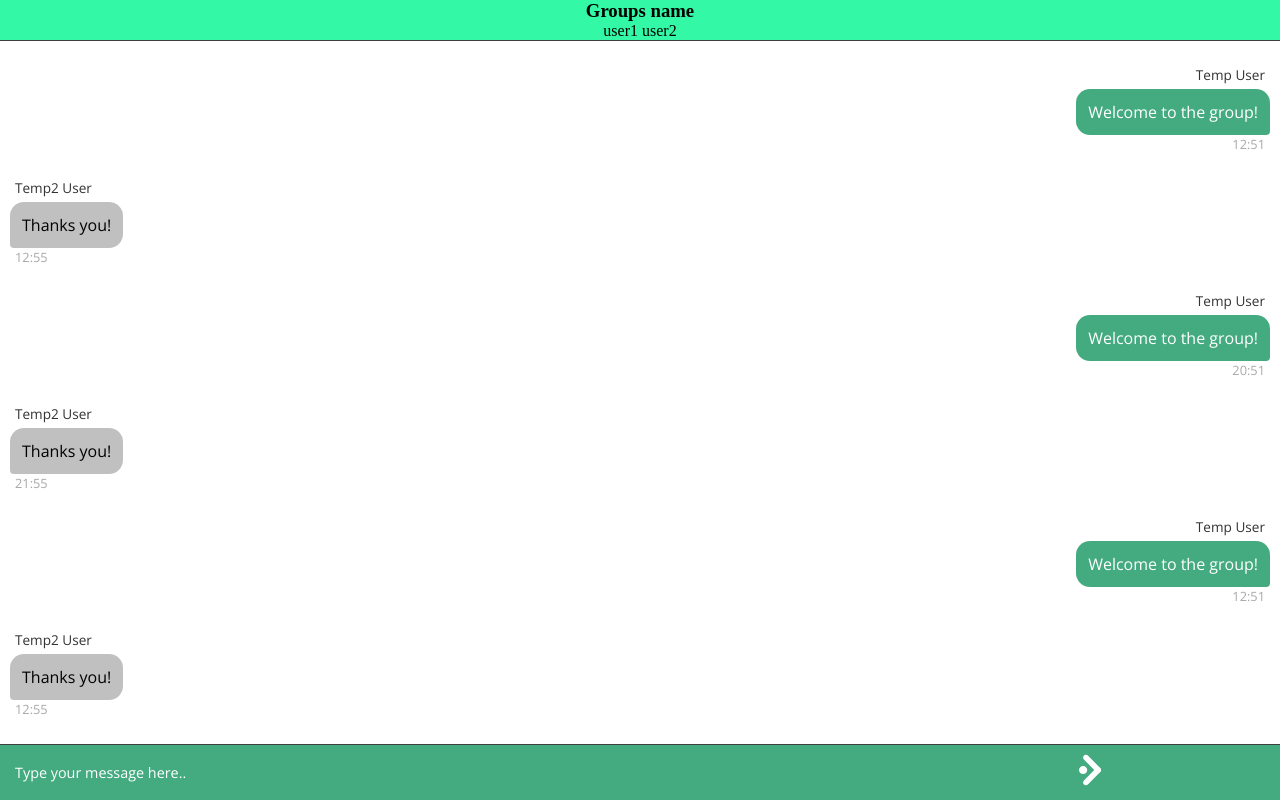
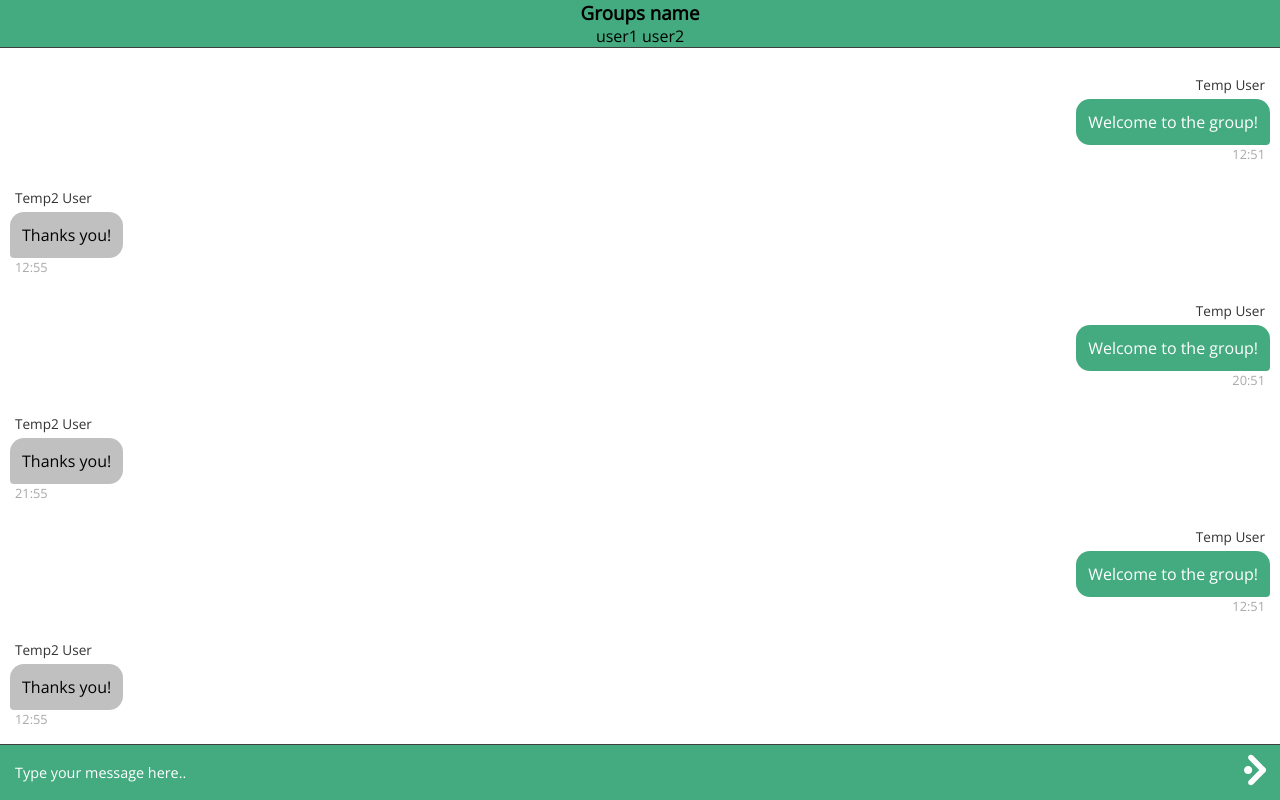
Before and after one commit to valtterikodisto/pigeon, a React (Create React App) app in the folder pigeon-frontend/: page / in a window 1280 px wide. Built offline with nearby package versions, Linux system fonts and the light colour scheme; data requests are answered from the project's data file.

Commit message:
Moved send button, changed headers color and font.

```diff
--- a/pigeon-frontend/src/components/App.css
+++ b/pigeon-frontend/src/components/App.css
@@ -9,7 +9,7 @@
   grid-template-areas:
   'header'
   'main';
-  grid-template-rows: 50px;
+  grid-template-rows: 60px;
   height: 100vh;
   width: 100%;
 }
@@ -26,7 +26,8 @@
   top: 0;
   width: 100%;
   border-bottom: 1px solid #3f3f3f;
-  background-color: #33f8a6;
+  background-color: #44ab80;
+  font-family: 'Open Sans', sans-serif;
 }
 
 .header-container {
@@ -49,7 +50,7 @@
 .message-form-container {
   position: fixed;
   display: grid;
-  grid-template-columns: 5fr minmax(220px, 1fr);
+  grid-template-columns: 5fr minmax(55px, 20px);
   width: 100%;
   bottom: 0;
   padding: 5px;
```
